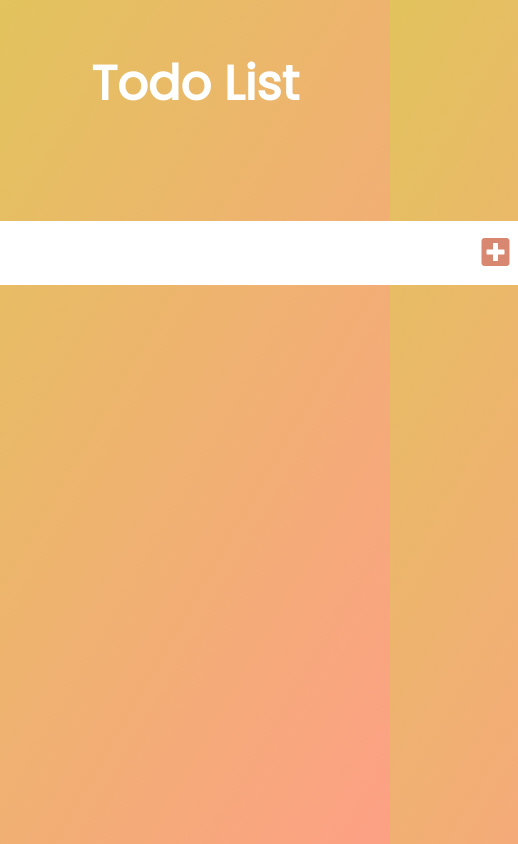
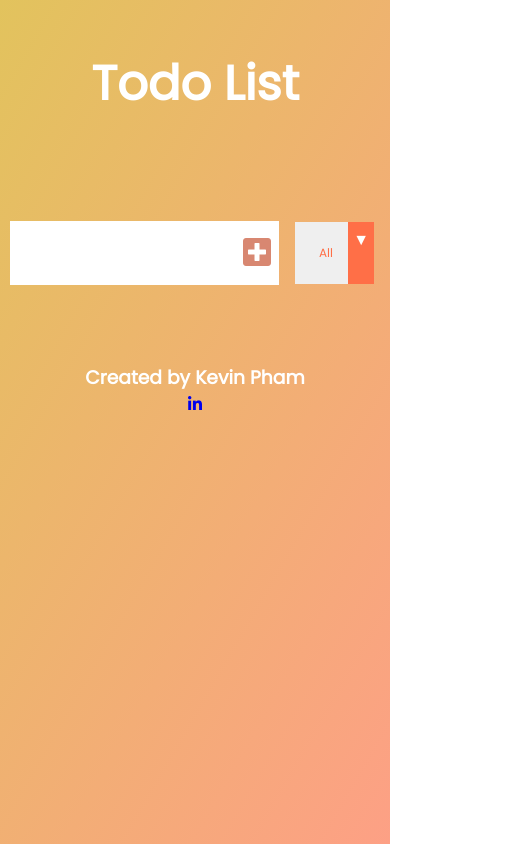
Before and after one commit to phamkevin04/todo-list-javascript, a plain HTML site: page index.html in a window 390 px wide. Shown: the whole page, 518 px wide, since content can reach past the window. Drawn offline with Linux system fonts and the light colour scheme.

Commit message:
updated for mobile responsive

```diff
--- a/index.html
+++ b/index.html
@@ -29,13 +29,21 @@
           <option value="incompete">Incomplete</option>
         </select>
       </div>
-
     </form>
 
     <div class="todo-container">
       <ul class="todo-list"></ul> <!-- app.js will come into here -->
     </div>
 
+    <footer>
+      <div class="footer-container">
+        <h3>Created by Kevin Pham</h3>
+        <a class="social-icons" href="https://www.linkedin.com/in/kevinpham9/" target="_blank">
+          <i class="fab fa-linkedin-in"></i>
+        </a>
+      </div>
+    </footer>
+
     <script src="./app.js"></script>
   </body>
 </html>
--- a/style.css
+++ b/style.css
@@ -13,6 +13,13 @@ body {
 
 header {
     font-size: 24px;
+}
+
+.footer-container {
+    align-items: center;
+    text-align: center;
+    font-size: 16px;
+    margin-top: 25px;
 }
 
 header, form {
@@ -67,6 +74,10 @@ form button:hover {
     flex: 1;
 }
 
+.todo-item {
+    width: 400px;
+}
+
 .trash-btn, .complete-btn {
     background: #ff6f47;
     color: white;
@@ -77,6 +88,14 @@ form button:hover {
 
 .complete-btn {
     background-color: rgb(73, 204, 73);
+}
+
+.trash-btn:hover {
+    background: rgb(238, 51, 51);
+}
+
+.complete-btn:hover {
+    background: rgb(5, 129, 245);
 }
 
 .todo-item {
@@ -118,7 +137,8 @@ select {
     color: #ff6f47;
     width: 10rem;
     cursor: pointer;
-    padding: 16px;
+    padding: 24px; /* was 16px */
+    font-size: 12px;
 }
 
 .select::after {
@@ -127,12 +147,34 @@ select {
     background: #ff6f47;
     top: 0;
     right: 0;
-    padding: 16px;
+    padding: 20px;
     pointer-events: none;
     transition: all 0.3s ease;
+    height: 32px;
 }
 
 .select:hover::after {
     background: white;
     color: #ff6f47;
 }
+
+@media only screen and (max-width: 600px) {
+    .todo-input {
+        width: 225px;
+        margin-left: 10px;
+    }
+
+    select {
+        width: 90px;
+    }
+
+    .todo-item {
+        width: 275px;
+    }
+
+    .select::after {
+        padding: 5px;
+        height: 100px;
+
+    }
+}
```
